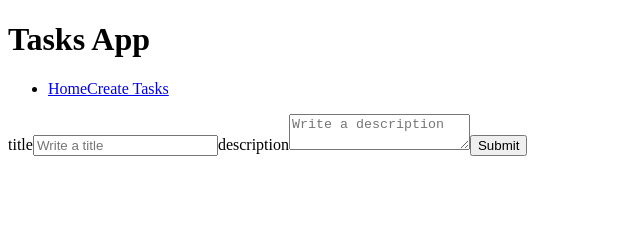
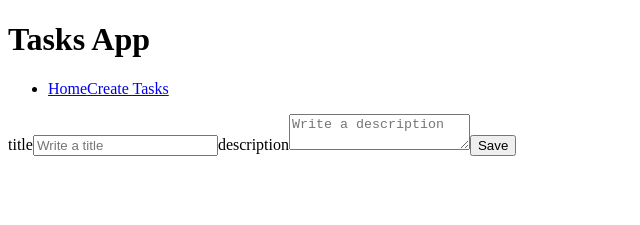
Before and after one commit to Isael1997/App_Tasks, a React (Create React App) app in the folder client/: page /new in a window 1280 px wide. Shown: the top 225 px of the page, without its empty margins (0-640 px from the left). Built offline with nearby package versions, Linux system fonts and the light colour scheme.

Commit message:
Add tasks button is modified

```diff
--- a/client/src/pages/TasksForm.js
+++ b/client/src/pages/TasksForm.js
@@ -6,16 +6,26 @@ function TasksForm() {
         <div>
             <Formik
                 initialValues={{ title: "", description: "" }}
-                onSubmit={async (values) => {
+                onSubmit={async (values, actions) => {
                     console.log(values);
                     try {
                         const response = await CreateTaskRequest(values);
                         console.log(response);
+
+                        actions.resetForm({
+                            values: {
+                                // the type of `values` inferred to be Blog
+                                title: '',
+                                description: '',
+                            },
+                            // you can also set the other form states here
+                        });
                     } catch (error) {
                         console.log(error);
                     }
                 }}
             >
+                {(actions) => (
                     <Form>
                         {/*Title */}
                         <label>title</label>
@@ -33,8 +43,12 @@ function TasksForm() {
                             ows="3"
                             placeholder="Write a description"
                         />
-                    <button type="submit">Submit</button>
+                        <button type="submit" disabled={actions.isSubmitting}>
+                            {actions.isSubmitting ? "Saving..." : "Save"}
+                            </button>
                     </Form>
+                )}
+
             </Formik>
         </div>
     )
```
Lines whose indentation alone changed are shown as unchanged.
